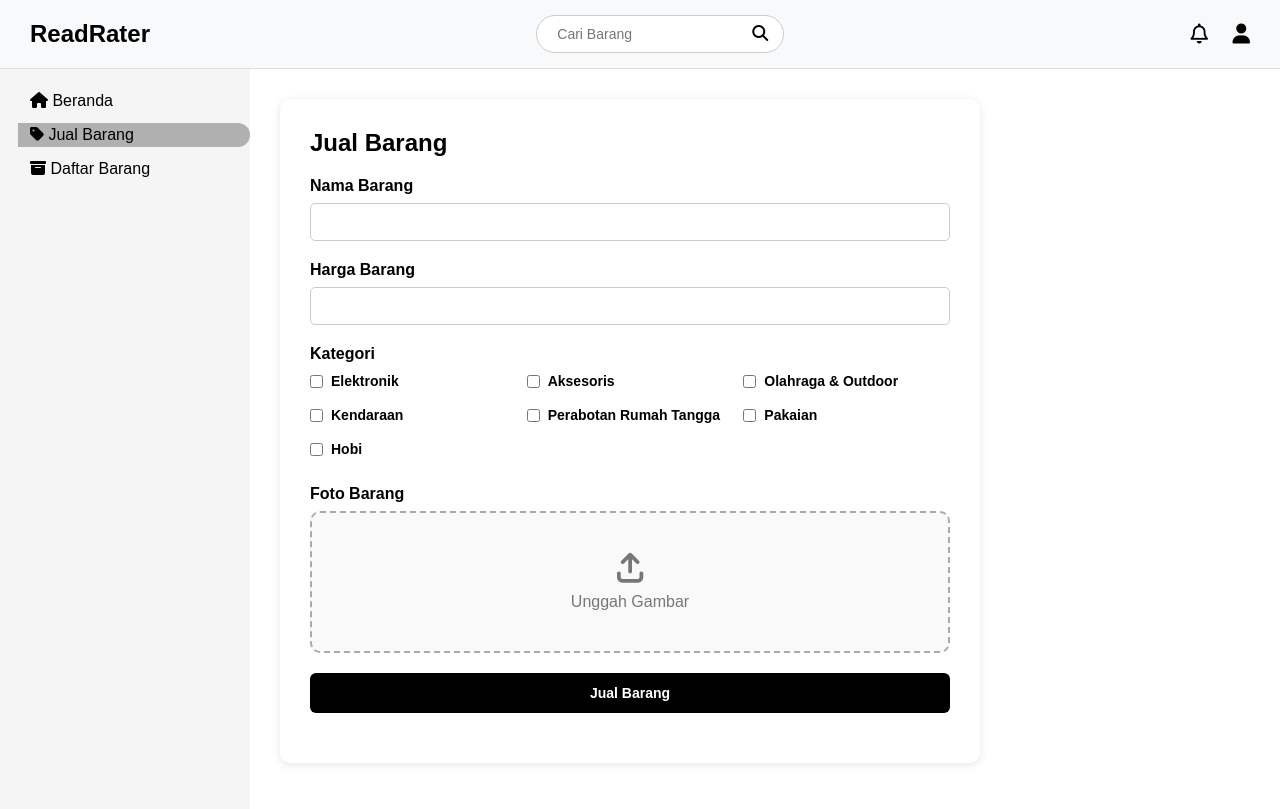
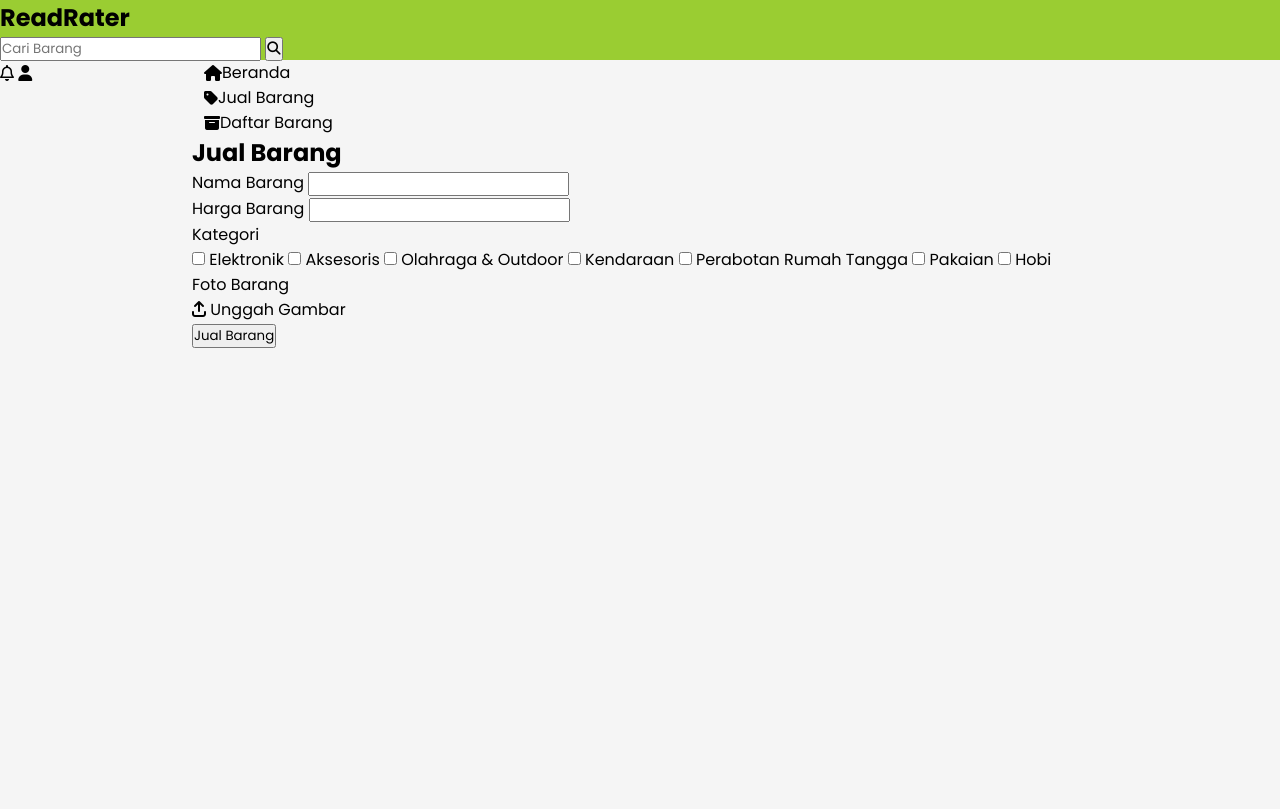
Before and after one commit to nicolergn/ebisnis, a PHP site: page /jual.html in a window 1280 px wide. After the commit the page ends 348 px from the top, so only its background shows below. Run offline with PHP 8.4, Linux system fonts and the light colour scheme.

Commit message:
Update styles.css

```diff
--- a/css/styles.css
+++ b/css/styles.css
@@ -1,251 +1,285 @@
+/* ==================== GOOGLE FONTS ==================== */
+@import url("https://fonts.googleapis.com/css2?family=Poppins:wght@200;300;400;500;600;700&display=swap");
+
+/* ==================== VARIABLES ==================== */
+:root {
+  /* FONT SCALE */
+  --font-xxs: 0.75rem;
+  --font-xs: 0.875rem;
+  --font-sm: 1rem;
+  --font-md: 1.25rem;
+  --font-lg: 1.5rem;
+  --font-xl: 2rem;
+  --font-xxl: 2.5rem;
+
+  /* USE CASE FONT SIZES */
+  --logo-font-size: var(--font-lg);
+  --banner-font-size: var(--font-xxl);
+  --tab-font-size: var(--font-sm);
+  --product-title-size: var(--font-sm);
+  --product-meta-size: var(--font-xs);
+  --product-price-size: var(--font-sm);
+  --nav-font-size: var(--font-sm);
+  --input-font-size: var(--font-xs);
+
+  /* COLORS */
+  --color-bg: #f5f5f5;
+  --color-header: yellowgreen;
+  --color-footer-bg: #222;
+  --color-footer-text: #fff;
+  --color-text-primary: black;
+  --color-text-secondary: #666;
+  --color-text-desc: #555;
+  --color-accent: #28a745;
+  --color-promo-border: #00a;
+  --color-nav-hover: #bbb;
+}
+
+/* ==================== GENERAL ==================== */
 * {
-  box-sizing: border-box;
   margin: 0;
   padding: 0;
-  font-family: Arial, sans-serif;
+  box-sizing: border-box;
+  font-family: "Poppins", sans-serif;
+  list-style: none;
+  text-decoration: none;
+  scroll-padding-top: 2rem;
+  scroll-behavior: smooth;
+}
+
+*::selection {
+  color: #fff;
+  background-color: grey;
 }
 
 body {
-  background-color: #e0e0e0;
+  background-color: var(--color-bg);
+  min-height: 100vh;
 }
 
+/* Universal Container */
+.container {
+  width: 70%;
+  margin: 0 auto;
+  max-width: 1200px;
+}
+
+/* ==================== HEADER ==================== */
 header {
+  background-color: var(--color-header);
+  height: 60px;
+  width: 100%;
+}
+
+.header-content {
   display: flex;
   align-items: center;
-  justify-content: space-between;
-  padding: 15px 30px;
-  background-color: #f8f9fa;
-  border-bottom: 1px solid #ddd;
-}
-
-.header-left {
-  display: flex;
-  align-items: center;
-  gap: 20px;
-}
-
-.search-form {
-  display: flex;
-  align-items: center;
-  background-color: white;
-  border: 1px solid #ccc;
-  border-radius: 20px;
-  padding: 5px 10px;
-}
-
-.search-form input {
-  border: none;
-  outline: none;
-  padding: 5px 10px;
-  font-size: 14px;
-  width: 200px;
-}
-
-.search-form button {
-  background: none;
-  border: none;
-  cursor: pointer;
-  font-size: 16px;
-  padding: 0 5px;
+  height: 100%;
+  gap: 1rem;
 }
 
 .logo {
-  font-size: 24px;
-  font-weight: bold;
+  font-weight: 700;
+  font-size: var(--logo-font-size);
+  margin-right: 1rem;
+  color: var(--color-text-primary);
 }
 
-.icons .icon {
-  margin-left: 20px;
-  font-size: 20px;
-  cursor: pointer;
+.logo a {
+  color: inherit;       /* Warna sama seperti .logo */
+  text-decoration: none; /* Hilangkan underline */
+  display: inline-block; /* Supaya clickable area tepat */
 }
 
-.container {
-  display: flex;
-  height: calc(100vh - 60px);
+.search-bar {
+  flex: 1;
+  margin: 0 1rem;
 }
 
-/* sidebar */
-.sidebar {
-  width: 250px;
-  background-color: #f5f5f5;
+.search-bar input {
+  width: 100%;
+  padding: 8px;
+  border: 1px solid #aaa;
+  border-radius: 5px;
+  font-size: var(--input-font-size);
 }
 
-.sidebar ul {
-  padding-top: 20px;
-  padding-left: 18px;
-  list-style: none;
+nav {
+  display: flex;
+  height: 100%;
+  gap: 0.5rem;
 }
 
-.sidebar li {
-  margin-bottom: 10px;
+nav a {
+  display: flex;
+  align-items: center;
+  height: 100%;
+  padding: 0 12px;
+  font-size: var(--nav-font-size);
+  color: var(--color-text-primary);
+  transition: background-color 0.2s ease;
 }
 
-.sidebar a {
-  display: block;
-  text-decoration: none;
-  color: black;
-  font-weight: 500;
-  padding: 3px 12px;
-  border-bottom-right-radius: 12px;
-  border-top-right-radius: 12px;
+nav a:hover {
+  background-color: var(--color-nav-hover);
 }
 
-/* Hover effect */
-.sidebar a:hover {
-  width: 200px;
-  height: 25px;
-  background-color: #cfcfcf; /* warna abu-abu hover */
-  transition: background-color 0.3s;
+/* ==================== BANNER ==================== */
+.promo-banner {
+  background-color: #fff;
+  height: 200px;
+  margin: 1rem 0;
+  display: flex;
+  align-items: center;
+  justify-content: center;
+  border: 2px solid var(--color-promo-border);
+  border-radius: 6px;
 }
 
-/* Aktif (halaman saat ini) */
-.sidebar a.active {
-  background-color: #b0b0b0; /* warna abu-abu lebih gelap untuk menandakan aktif */
+.promo-text {
+  font-size: var(--banner-font-size);
+  font-weight: 700;
+  text-align: center;
 }
 
-/* sidebar end */
-
-/* recom (content area) */
-.recom {
-  flex: 1;
-  padding: 30px;
-  background-color: white;
-  overflow-y: auto;
-  padding-right: 10px;
-  height: 100%;
+/* ==================== TABS ==================== */
+.tab-section {
+  display: flex;
+  gap: 2rem;
+  margin: 1rem 0;
 }
 
-.recom h2 {
-  margin-bottom: 20px;
+.tab {
+  background: none;
+  border: none;
+  outline: none;
+  font-size: var(--tab-font-size);
+  font-weight: 500;
+  color: var(--color-text-primary);
+  padding: 10px 0;
+  cursor: pointer;
+  position: relative;
+  transition: color 0.3s ease;
 }
 
-/* scrollbar (opsional) */
-.recom::-webkit-scrollbar {
-  width: 6px;
+.tab.active {
+  font-weight: 700;
+  color: var(--color-accent);
 }
 
-.recom::-webkit-scrollbar-thumb {
-  background-color: #999;
-  border-radius: 4px;
+.tab.active::after {
+  content: '';
+  position: absolute;
+  bottom: 0;
+  left: 0;
+  height: 3px;
+  width: 100%;
+  background-color: var(--color-accent);
+  border-radius: 2px;
 }
 
-/* grid item (card) */
-.grid {
+/* ==================== PRODUCT GRID ==================== */
+.product-grid {
   display: grid;
   grid-template-columns: repeat(4, 1fr);
-  gap: 20px;
+  gap: 1rem;
+  margin: 1rem 0;
 }
 
-.card {
-  background-color: #ccc;
-  border-radius: 8px;
-  overflow: hidden;
+.product-card {
+  padding: 0.75rem;
+  border-radius: 10px;
+  display: flex;
+  flex-direction: column;
+  gap: 0.5rem;
+  text-align: left;
 }
 
-.image-placeholder {
-  background-color: #555;
-  height: 150px;
+.product-image {
+  width: 100%;
+  height: 250px;
+  object-fit: cover;
+  border-radius: 8px;
 }
 
-.card-content {
-  padding: 10px;
-  background-color: #e0e0e0;
+.seller-info {
+  display: flex;
+  align-items: center;
+  gap: 0.5rem;
 }
 
-.title {
-  font-weight: bold;
+.profile-pic {
+  width: 32px;
+  height: 32px;
+  border-radius: 50%;
+  object-fit: cover;
 }
 
-.author {
-  font-size: 14px;
-  color: #333;
+.seller-name {
+  font-weight: 500;
+  font-size: var(--product-meta-size);
+  margin: 0;
 }
 
-.price {
-  font-weight: bold;
-  margin-top: 5px;
+.posted-time {
+  font-size: var(--font-xxs);
+  color: var(--color-text-secondary);
+  margin: 0;
 }
 
-.tombol {
-  align-items: center;
+.product-info h4 {
+  font-size: var(--product-title-size);
+  font-weight: 600;
+  margin: 0;
 }
 
-.btn-jual {
-  background-color: #000000;
-  width: 100%;
-  color: rgb(255, 255, 255);
-  padding: 12px 25px;
-  font-size: 14px;
-  border: none;
-  border-radius: 6px;
-  cursor: pointer;
-  transition: background-color 0.3s ease;
-  font-weight: bold;
+.product-info .price {
+  font-weight: 700;
+  font-size: var(--product-price-size);
+  color: var(--color-accent);
+  margin: 0.25rem 0 0;
 }
 
-.btn-jual:hover {
-  background-color: #c4c4c4;
-  color: rgb(0, 0, 0);
+.product-info .desc {
+  font-size: var(--product-meta-size);
+  color: var(--color-text-desc);
+  margin-top: 0.25rem;
 }
 
-
-/* ===================================================== */
-/* Tambahan khusus halaman jual barang (form) */
-
-.form-container {
-  background-color: #fff;
-  padding: 30px;
-  border-radius: 10px;
-  box-shadow: 0 2px 8px rgba(0,0,0,0.1);
-  max-width: 700px;
+.likes {
+  font-size: var(--font-xs);
+  font-weight: 600;
+  color: var(--color-text-primary);
+  text-align: right;
+  margin-top: auto;
 }
 
-.form-group {
-  margin-bottom: 20px;
+/* ==================== LOAD MORE ==================== */
+.load-more {
+  text-align: center;
+  margin: 2rem 0;
 }
 
-.form-group label {
-  display: block;
-  font-weight: bold;
-  margin-bottom: 8px;
+.load-more button {
+  padding: 10px 24px;
+  border-radius: 15px;
+  border: none;
+  background-color: var(--color-accent);
+  color: white;
+  font-weight: 600;
+  cursor: pointer;
+  transition: background-color 0.2s ease;
 }
 
-.form-group input[type="text"],
-.form-group input[type="number"] {
-  width: 100%;
-  padding: 10px;
-  border: 1px solid #ccc;
-  border-radius: 5px;
-  font-size: 14px;
+.load-more button:hover {
+  background-color: #1e7a32;
 }
 
-.kategori {
-  display: grid;
-  grid-template-columns: repeat(3, 1fr);
-  gap: 10px;
-  margin-top: 10px;
+/* ==================== FOOTER ==================== */
+footer {
+  background-color: var(--color-footer-bg);
+  color: var(--color-footer-text);
+  padding: 1rem 0;
+  text-align: center;
+  margin-top: 2rem;
 }
-
-.kategori label {
-  display: flex;
-  align-items: center;
-  gap: 8px;
-  font-size: 14px;
-}
-
-.upload-box {
-  border: 2px dashed #aaa;
-  border-radius: 10px;
-  padding: 40px;
-  text-align: center;
-  color: #777;
-  background-color: #f9f9f9;
-  cursor: pointer;
-}
-
-.upload-box i {
-  font-size: 30px;
-  display: block;
-  margin-bottom: 10px;
-}
```
